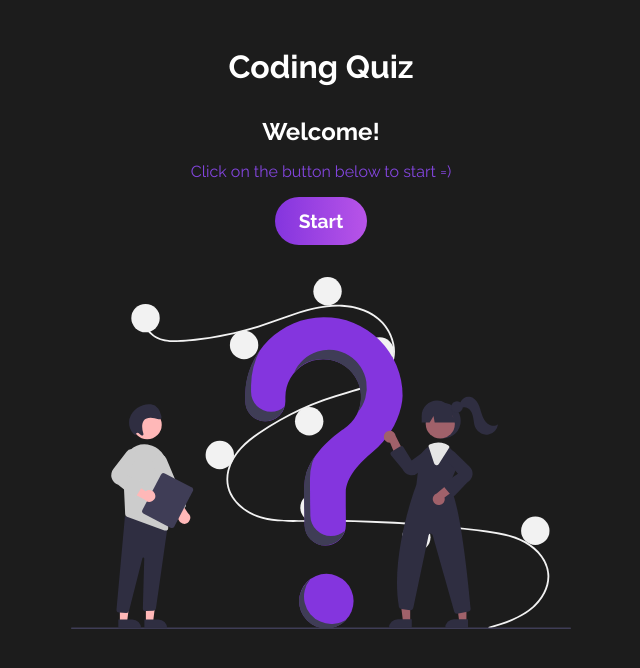
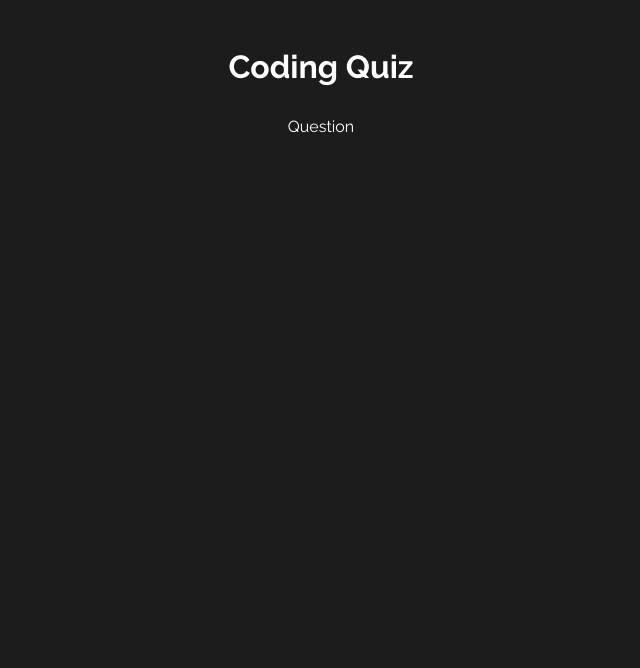
Before and after one commit to mat-afk/coding-quiz, a React (Vite) app: page / in a window 1280 px wide. Both pictures are taken after a click on the button "Start". Shown: the top 668 px of the page, without its empty margins (319-959 px from the left). Built offline with nearby package versions, Linux system fonts and the light colour scheme.

Commit message:
feat: changing game stage with context

```diff
--- a/src/App.jsx
+++ b/src/App.jsx
@@ -1,12 +1,19 @@
+import { useContext } from "react";
+
+import { QuizContext } from "./context/quiz";
 import StartingPage from "./components/StartingPage";
+import Question from "./components/Question";
 
 import "./App.css";
 
 function App() {
+  const [quizState, dispatch] = useContext(QuizContext);
+
   return (
     <div className="App">
       <h1>Coding Quiz</h1>
-      <StartingPage />
+      {quizState.stage === "Start" && <StartingPage />}
+      {quizState.stage === "Quiz" && <Question />}
     </div>
   );
 }
--- /dev/null
+++ b/src/components/Question.jsx
@@ -0,0 +1,12 @@
+import { useContext } from "react";
+import { QuizContext } from "../context/quiz";
+
+import "./Question.css";
+
+const Question = () => {
+  const [quizState, dispatch] = useContext(QuizContext);
+
+  return <div>Question</div>;
+};
+
+export default Question;
--- a/src/context/quiz.jsx
+++ b/src/context/quiz.jsx
@@ -9,11 +9,12 @@ const initialState = {
 };
 
 const reducer = (state, action) => {
-  console.log(state, action);
-
   switch (action.type) {
-    case "CHANGE_STAGE":
-      return state;
+    case "CHANGE_STATE":
+      return {
+        ...state,
+        stage: STAGES[1],
+      };
 
     default:
       return state;
```
Also changed, not shown: src/components/Question.css (added).
